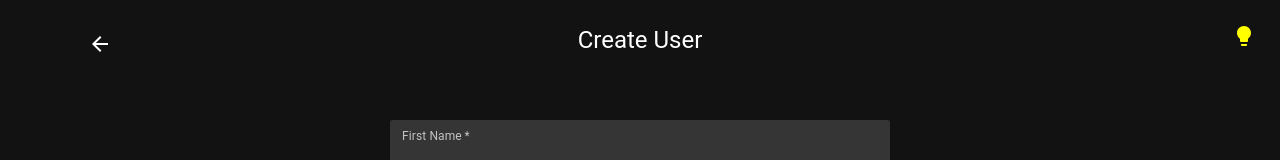
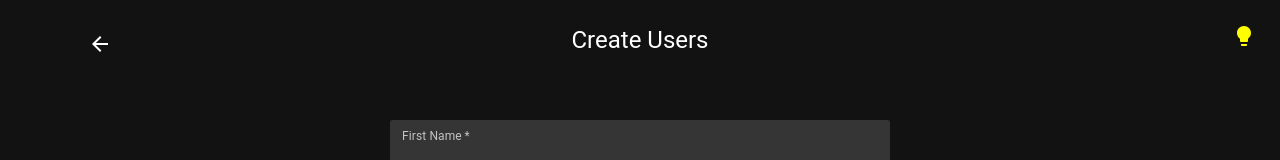
Before and after one commit to DivyanshFalodiya/task, a React (Create React App) app: page /create in a window 1280 px wide. Shown: the top 160 px of the page. Built offline with nearby package versions, Linux system fonts and the light colour scheme.

Commit message:
:bug: fixed the back button ui

```diff
--- a/src/components/Create/Create.jsx
+++ b/src/components/Create/Create.jsx
@@ -176,14 +176,16 @@ const Create = () => {
 
   return (
     <Box sx={{ width: "100%", position: "relative" }}>
+      <Box sx={{ position: "sticky", left: 0 }}>
         <Back />
         <Typography
           variant="h5"
           align="center"
           color={theme.palette.text.primary}
         >
-        Create User
+          Create Users
         </Typography>
+      </Box>
       <Box
         sx={{
           marginTop: theme.spacing(2),
--- a/src/components/View/View.jsx
+++ b/src/components/View/View.jsx
@@ -110,16 +110,17 @@ const View = () => {
   }, []);
 
   return (
-    <Box sx={{ width: "100%", overflowX: "auto", position: "relative" }}>
+    <Box sx={{ width: "100%", overflowX: "auto" }}>
+      <Box sx={{ position: "sticky", left: 0 }}>
         <Back />
         <Typography
           variant="h5"
           align="center"
           color={theme.palette.text.primary}
-        sx={{ position: "sticky", left: 0 }}
         >
           View Users
         </Typography>
+      </Box>
       {users.length === 0 ? (
         <Box sx={{ textAlign: "center", marginTop: theme.spacing(5) }}>
           <Typography variant="subtitle" align="center" color="error">
```
Lines whose indentation alone changed are shown as unchanged.
